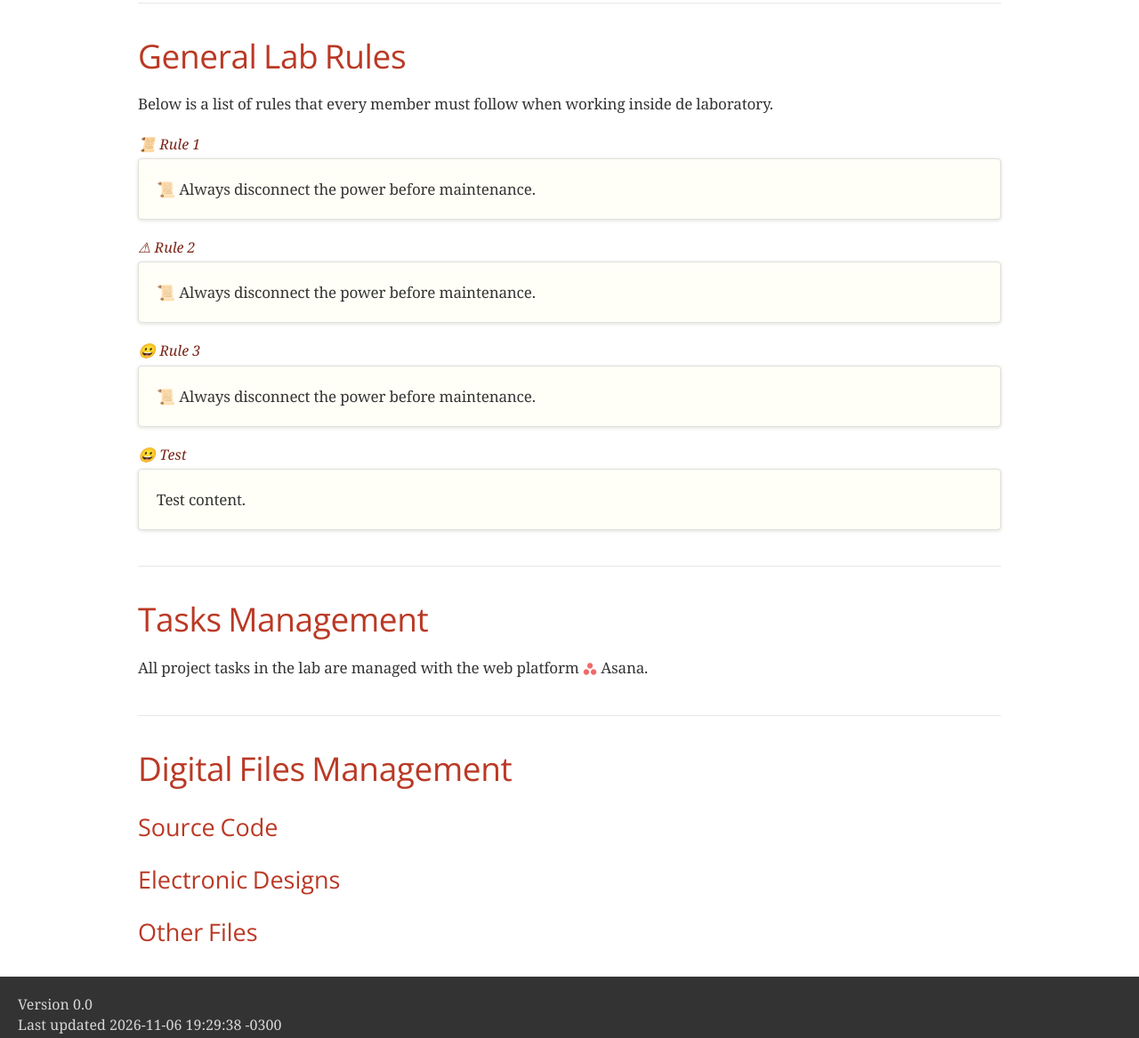
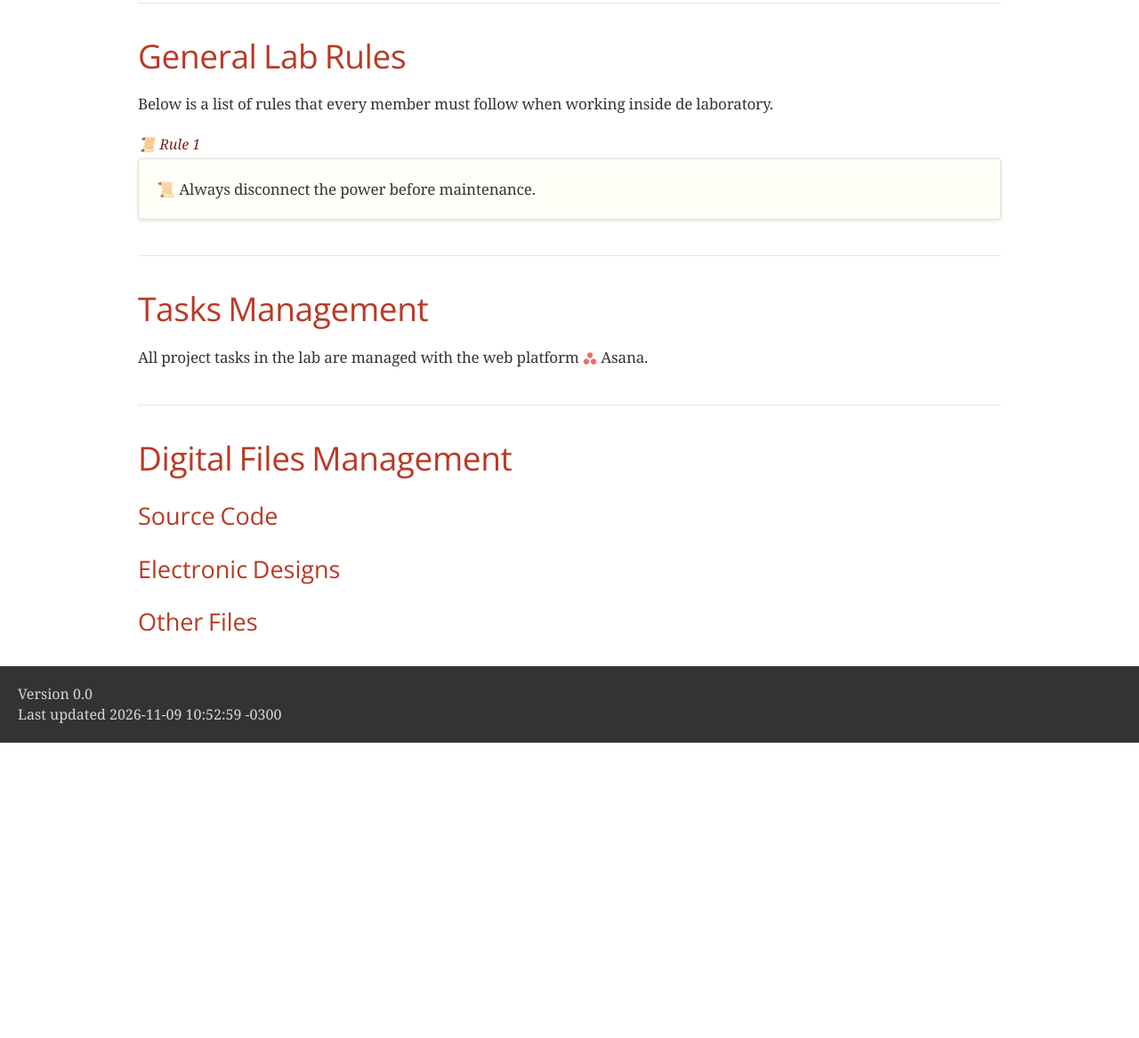
Before and after one commit to millimeter-wave-lab/MWL-Manual, a plain HTML site: page manual.html in a window 1280 px wide. Shown: the part 2545-3712 px from the top of the page at 89% size. After the commit the page ends 3380 px from the top, so only its background shows below. Drawn offline with nearby package versions, Linux system fonts and the light colour scheme; a web font is replaced by a local one.

Commit message:
progress with lab rules

```diff
--- a/manual.html
+++ b/manual.html
@@ -12,9 +12,6 @@
 /*! Asciidoctor default stylesheet | MIT License | https://asciidoctor.org */
 /* Uncomment the following line when using as a custom stylesheet */
 /* @import "https://fonts.googleapis.com/css?family=Open+Sans:300,300italic,400,400italic,600,600italic%7CNoto+Serif:400,400italic,700,700italic%7CDroid+Sans+Mono:400,700"; */
-.exampleblock > .title {
-    font-family: "Noto Color Emoji", sans-serif;
-}
 html{font-family:sans-serif;-webkit-text-size-adjust:100%}
 a{background:none}
 a:focus{outline:thin dotted}
@@ -611,30 +608,6 @@ body.book #toc,body.book #preamble,body.book h1.sect0,body.book .sect1>h2{page-b
 </div>
 </div>
 </div>
-<div class="exampleblock">
-<div class="title">⚠ Rule 2</div>
-<div class="content">
-<div class="paragraph">
-<p>📜 Always disconnect the power before maintenance.</p>
-</div>
-</div>
-</div>
-<div class="exampleblock">
-<div class="title">&#x1F600; Rule 3</div>
-<div class="content">
-<div class="paragraph">
-<p>📜 Always disconnect the power before maintenance.</p>
-</div>
-</div>
-</div>
-<div class="exampleblock">
-<div class="title">😀 Test</div>
-<div class="content">
-<div class="paragraph">
-<p>Test content.</p>
-</div>
-</div>
-</div>
 </div>
 </div>
 <div class="sect1">
@@ -666,7 +639,7 @@ body.book #toc,body.book #preamble,body.book h1.sect0,body.book .sect1>h2{page-b
 <div id="footer">
 <div id="footer-text">
 Version 0.0<br>
-Last updated 2026-11-06 19:29:38 -0300
+Last updated 2026-11-09 10:52:59 -0300
 </div>
 </div>
 </body>
```
Also changed, not shown: 3 other files.
